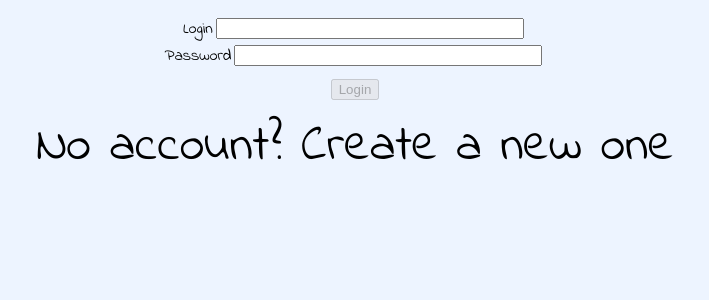
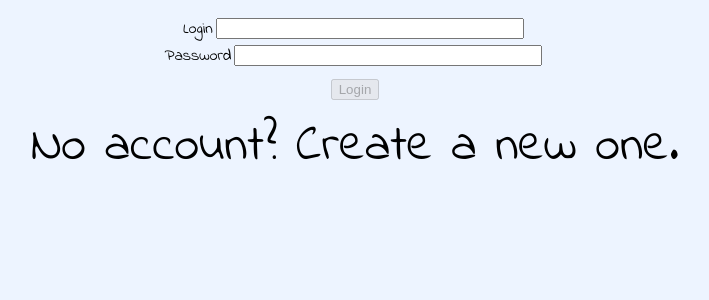
Before and after one commit to ohthatbaguk/genshin-impact, a React (Create React App) app: page /login in a window 1280 px wide. Shown: the top 300 px of the page, without its empty margins (285-994 px from the left). Built offline with nearby package versions, Linux system fonts and the light colour scheme; a web font is replaced by a local one.

Commit message:
get user from local storage

```diff
--- a/src/pages/Login/LoginForm.js
+++ b/src/pages/Login/LoginForm.js
@@ -1,13 +1,21 @@
 import styles from "src/pages/Login/loginForm.module.css";
-import React from "react";
+import React, { useState } from "react";
 import { Button, Field } from "src/feature/form";
 import { Link } from "react-router-dom";
 import Form from "src/feature/form/components/Form/Form";
 import validators from "src/pages/Login/validators";
+import { getFromLocalStorage } from "src/services/localStorage";
 
 export default function LoginForm() {
+  const localData = getFromLocalStorage("newUser");
+  const [error, setError] = useState("");
+
   const onSubmit = (values) => {
-    console.log(values);
+    const isValid =
+      values.login !== localData.login ||
+      values.password !== localData.password;
+
+    isValid ? setError("Something went wrong") : setError("");
   };
 
   return (
@@ -20,8 +28,9 @@ export default function LoginForm() {
       <Field name="password" type="password" title="Password" />
       <Button title="Login" />
       <Link className={styles.link} to="/sign-up">
-        No account? Create a new one
+        No account? Create a new one.
       </Link>
+      {error}
     </Form>
   );
 }
```
